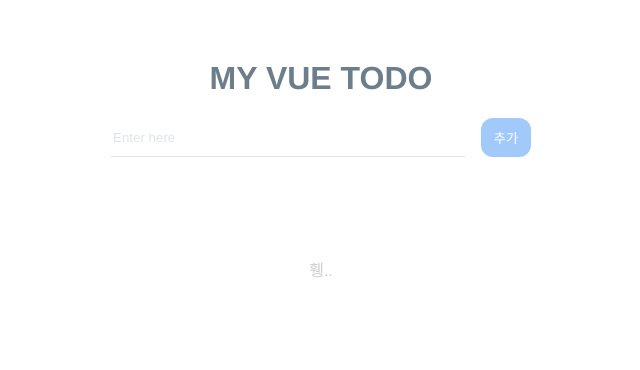
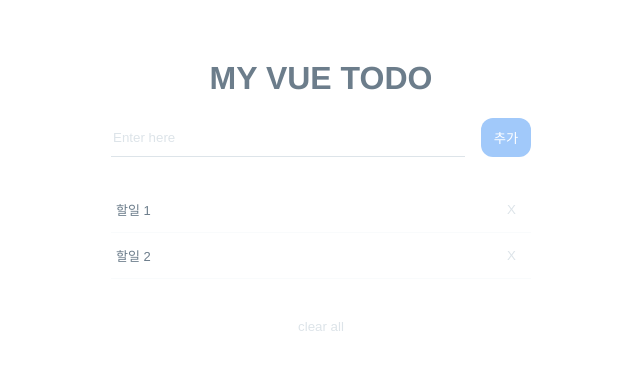
Before and after one commit to choi-hye-rin/vue-todolist, a Vue app: page / in a window 1280 px wide. Shown: the top 370 px of the page, without its empty margins (319-959 px from the left). Built offline with nearby package versions, Linux system fonts and the light colour scheme; data requests are answered from the project's data file.

Commit message:
refactor: Localstorage에서 json server로 변경

```diff
--- a/src/App.vue
+++ b/src/App.vue
@@ -18,6 +18,10 @@ export default {
     TodoInput,
     TodoList,
   },
+  methods: {},
+  mounted() {
+    this.$store.dispatch("getTodoList");
+  },
 };
 </script>
 
--- /dev/null
+++ b/src/api/todos.js
@@ -0,0 +1,18 @@
+import axios from "axios";
+
+export default {
+  getTodoList() {
+    const res = axios.get(`${process.env.VUE_APP_API_BASE_URL}/todos`);
+    return res;
+  },
+
+  addTodoItem(data) {
+    const res = axios.post(`${process.env.VUE_APP_API_BASE_URL}/todos`, data);
+    return res;
+  },
+
+  deleteTodoItem(id) {
+    const res = axios.delete(`${process.env.VUE_APP_API_BASE_URL}/todos/${id}`);
+    return res;
+  },
+};
--- a/src/components/TodoInput.vue
+++ b/src/components/TodoInput.vue
@@ -30,7 +30,7 @@ export default {
         content: this.todoInput,
         isDone: false,
       };
-      this.$store.commit("addTodoItem", tempItem);
+      this.$store.dispatch("addTodoItem", tempItem);
       this.todoInput = "";
     },
 
--- a/src/components/TodoItem.vue
+++ b/src/components/TodoItem.vue
@@ -20,7 +20,7 @@ export default {
   },
   methods: {
     click: function () {
-      this.$store.commit("deleteTodoItem", this.item);
+      this.$store.dispatch("deleteTodoItem", this.item.id);
     },
   },
 };
--- a/src/components/TodoList.vue
+++ b/src/components/TodoList.vue
@@ -29,7 +29,7 @@ export default {
   },
   methods: {
     click: function () {
-      this.$store.commit("clearTodoItem");
+      this.$store.dispatch("deleteAllTodos", this.todoItems);
     },
   },
 };
--- a/src/main.js
+++ b/src/main.js
@@ -1,8 +1,11 @@
 import Vue from "vue";
+import axios from "axios";
+
 import App from "./App.vue";
 import store from "./store";
 
 Vue.config.productionTip = false;
+Vue.prototype.$axios = axios;
 
 new Vue({
   store,
--- a/src/store.js
+++ b/src/store.js
@@ -1,5 +1,7 @@
 import Vue from "vue";
 import Vuex from "vuex";
+
+import useTodos from "./api/todos";
 
 Vue.use(Vuex);
 
@@ -9,21 +11,31 @@ const store = new Vuex.Store({
   },
   getters: {},
   mutations: {
-    addTodoItem: function (state, data) {
-      state.TodoList.push(data);
-      localStorage.setItem("todos", JSON.stringify(state.TodoList));
-    },
-    deleteTodoItem: function (state, data) {
-      const newList = state.TodoList.filter((item) => item.id !== data.id);
-      state.TodoList = newList;
-      localStorage.setItem("todos", JSON.stringify(newList));
-    },
-    clearTodoItem: function (state) {
-      state.TodoList = [];
-      localStorage.setItem("todos", JSON.stringify([]));
+    setTodoItem: function (state, data) {
+      state.TodoList = data;
     },
   },
-  actions: {},
+  actions: {
+    async getTodoList() {
+      const res = await useTodos.getTodoList();
+      this.commit("setTodoItem", res.data);
+    },
+    async addTodoItem(store, item) {
+      await useTodos.addTodoItem(item);
+      this.dispatch("getTodoList");
+    },
+    async deleteTodoItem(store, id) {
+      await useTodos.deleteTodoItem(id);
+      this.dispatch("getTodoList");
+    },
+    async deleteAllTodos(store, items) {
+      const ids = items.map((item) => item.id);
+      ids.forEach((id) => {
+        this.dispatch("deleteTodoItem", id);
+      });
+      this.dispatch("getTodoList");
+    },
+  },
   modules: {},
 });
 
```
